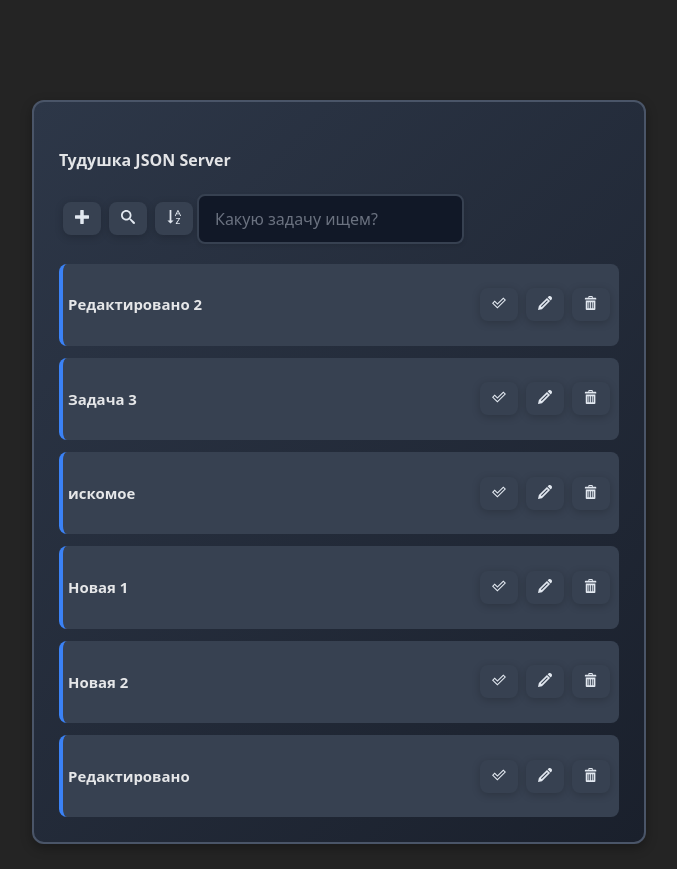
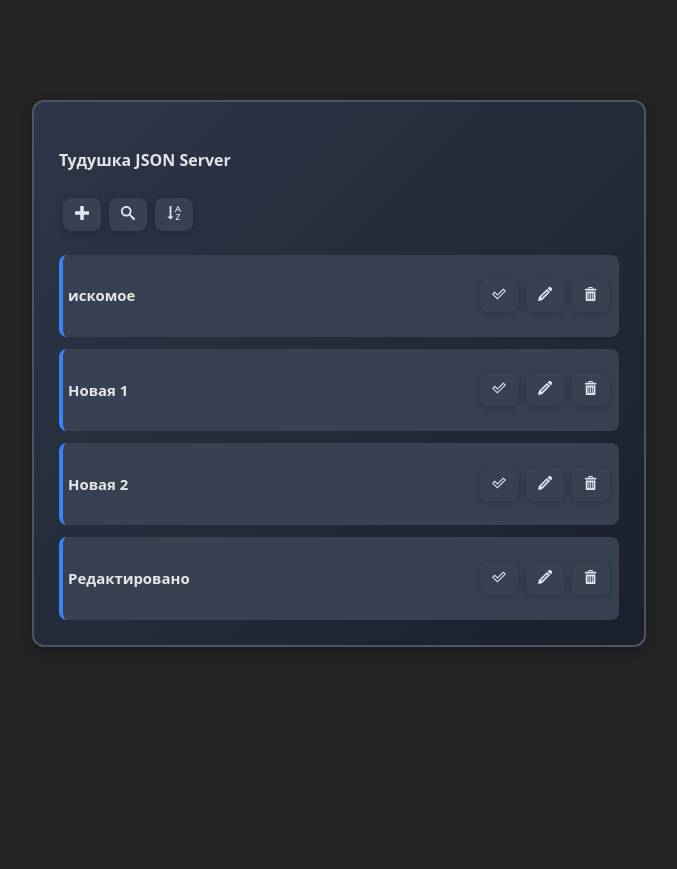
Before and after one commit to AndrewGolov/React-Todos-json-server, a React (Vite) app: page / in a window 1280 px wide. Shown: the whole page, without its empty margins (301-978 px from the left). After the commit the page ends 800 px from the top, so only its background shows below. Built offline with nearby package versions, Linux system fonts and the light colour scheme; data requests are answered from the project's data file.

Commit message:
delete 404 component

```diff
--- a/src/components/ActionBar/ActionBar.jsx
+++ b/src/components/ActionBar/ActionBar.jsx
@@ -29,9 +29,12 @@ export const ActionBar = ({
 	}, [isAddingTask, isSearching]);
 	return (
 		<>
-			<Button type="button" text={!isAddingTask ? <ImPlus /> : <ImCross />} onClick={onClickAddBtn} />
-			<Button type="button" text={<ImSearch />} onClick={onClickSearchBtn} />
-			<Button type="button" text={isSorted ? <ImList2 /> : <ImSortAlphaAsc />} onClick={handleSortList} />
+			<div>
+				<Button type="button" text={!isAddingTask ? <ImPlus /> : <ImCross />} onClick={onClickAddBtn} />
+				<Button type="button" text={<ImSearch />} onClick={onClickSearchBtn} />
+				<Button type="button" text={isSorted ? <ImList2 /> : <ImSortAlphaAsc />} onClick={handleSortList} />
+			</div>
+
 			<div>
 				{isAddingTask && (
 					<AddingForm
@@ -42,8 +45,6 @@ export const ActionBar = ({
 					/>
 				)}
 				{isSearching && <SearchingForm handleSearch={handleSearch} clearSearch={clearSearch} />}
-
-				<SearchingForm handleSearch={handleSearch} clearSearch={clearSearch} />
 			</div>
 		</>
 	);
--- a/src/components/ErrorComponent.jsx
+++ /dev/null
@@ -1,6 +0,0 @@
-export const ErrorComponent = () => (
-	<div className="not-found">
-		<h1>404</h1>
-		<p>Страница не найдена</p>
-	</div>
-);
--- a/src/components/index.js
+++ b/src/components/index.js
@@ -2,7 +2,6 @@ export { Loader } from './Loader/Loader.jsx';
 export { Button } from './Button/Button.jsx';
 export { Field } from './Field/Field.jsx';
 export { TodoItem } from './TodoItem/TodoItem.jsx';
-export { ErrorComponent } from './ErrorComponent.jsx';
 export { TodoListComp } from './TodoListComp/TodoListComp.jsx';
 
 /*=========== New Features ===========*/
--- a/src/db.json
+++ b/src/db.json
@@ -1,15 +1,5 @@
 {
   "todos": [
-    {
-      "title": "Редактировано 2",
-      "completed": false,
-      "id": "ysh2zpTryDo"
-    },
-    {
-      "title": "Задача 3",
-      "completed": false,
-      "id": "bA1jDUsYVMo"
-    },
     {
       "title": "искомое",
       "completed": false,
```
